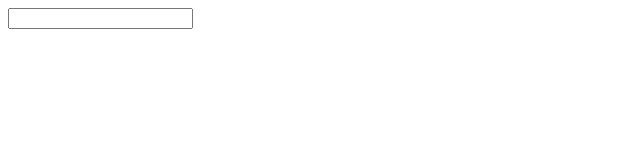
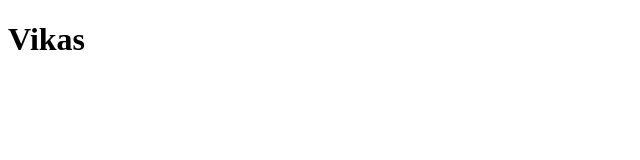
Before and after one commit to vikasrohra/understanding-ts, a website with bundled scripts: page index.html in a window 1280 px wide. Shown: the whole page, without its empty margins (0-640 px from the left). Built offline with nearby package versions, Linux system fonts and the light colour scheme.

Commit message:
More useful decorator

```diff
--- a/index.html
+++ b/index.html
@@ -8,6 +8,6 @@
   <script src="dist/class-decorator.js" defer></script>
 </head>
 <body>
-  <input type="text" name="" id="user-input">
+  <div id="app"></div>
 </body>
 </html>
--- a/src/class-decorator.ts
+++ b/src/class-decorator.ts
@@ -25,7 +25,22 @@ function Logger(logString: string) {
     }
 }
 
-@Logger('Logging - Person') // Here now we have to call the factory function
+function WithTemplate(template: string, hoodId: string) {
+    // return function(_: Function) { // Not interested in the constructor and to tell TypeScript that I'm not interested here, I can add an underscore as a name, which basically signals the TS, "Yeah I know I get this argument, but I don't need it"
+
+    return function(constructor: any) {
+        const hookEle = document.getElementById(hoodId);
+        const p = new constructor();
+        if(hookEle) {
+            hookEle.innerHTML = template;
+            hookEle.querySelector('h1')!.textContent = p.name;
+        }
+
+    }
+}
+
+// @Logger('Logging - Person') // Here now we have to call the factory function
+@WithTemplate('<h1>My Person Object</h1>', 'app')
 class NewPerson {
     name = 'Vikas';
 
```
Also changed, not shown: 1 other file.
